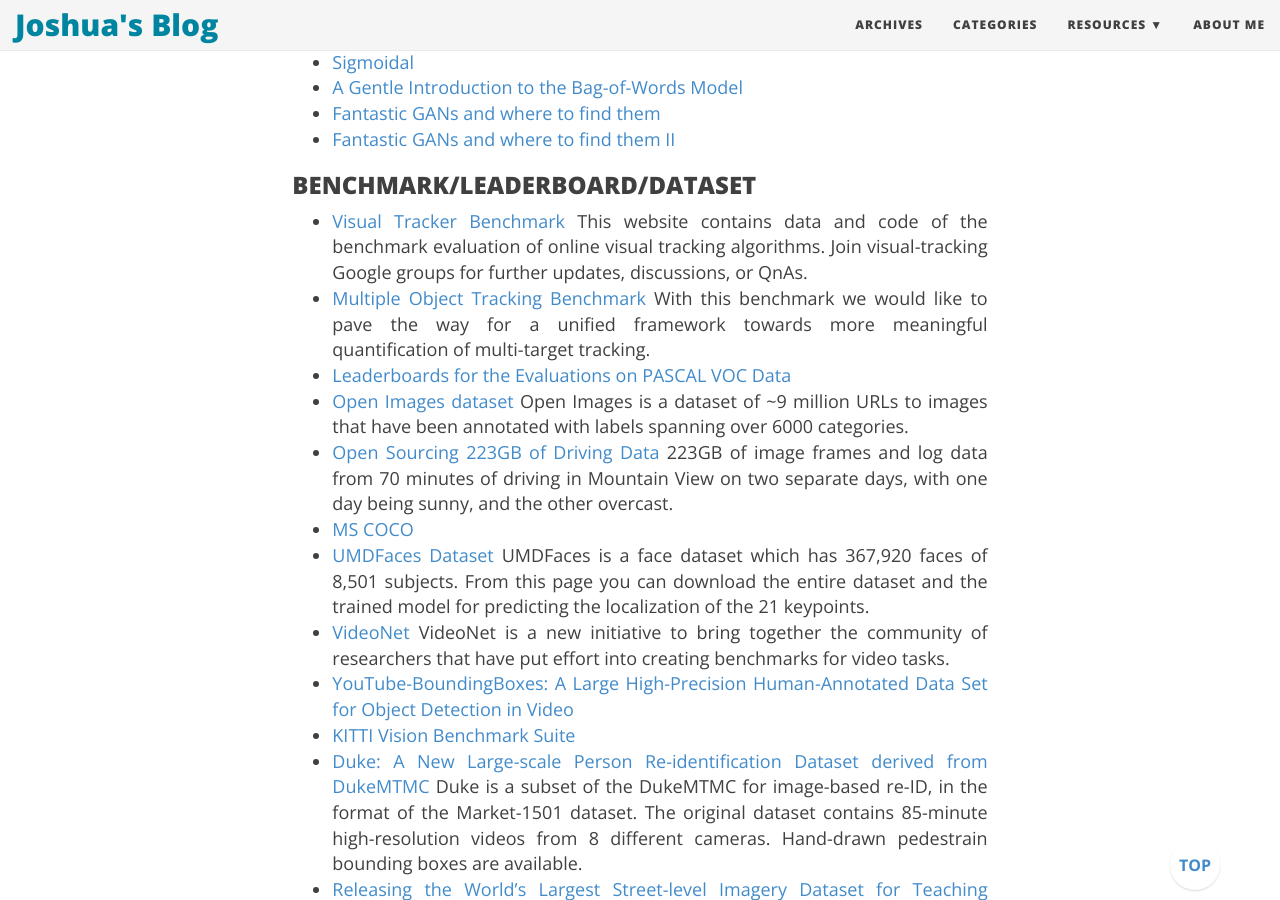
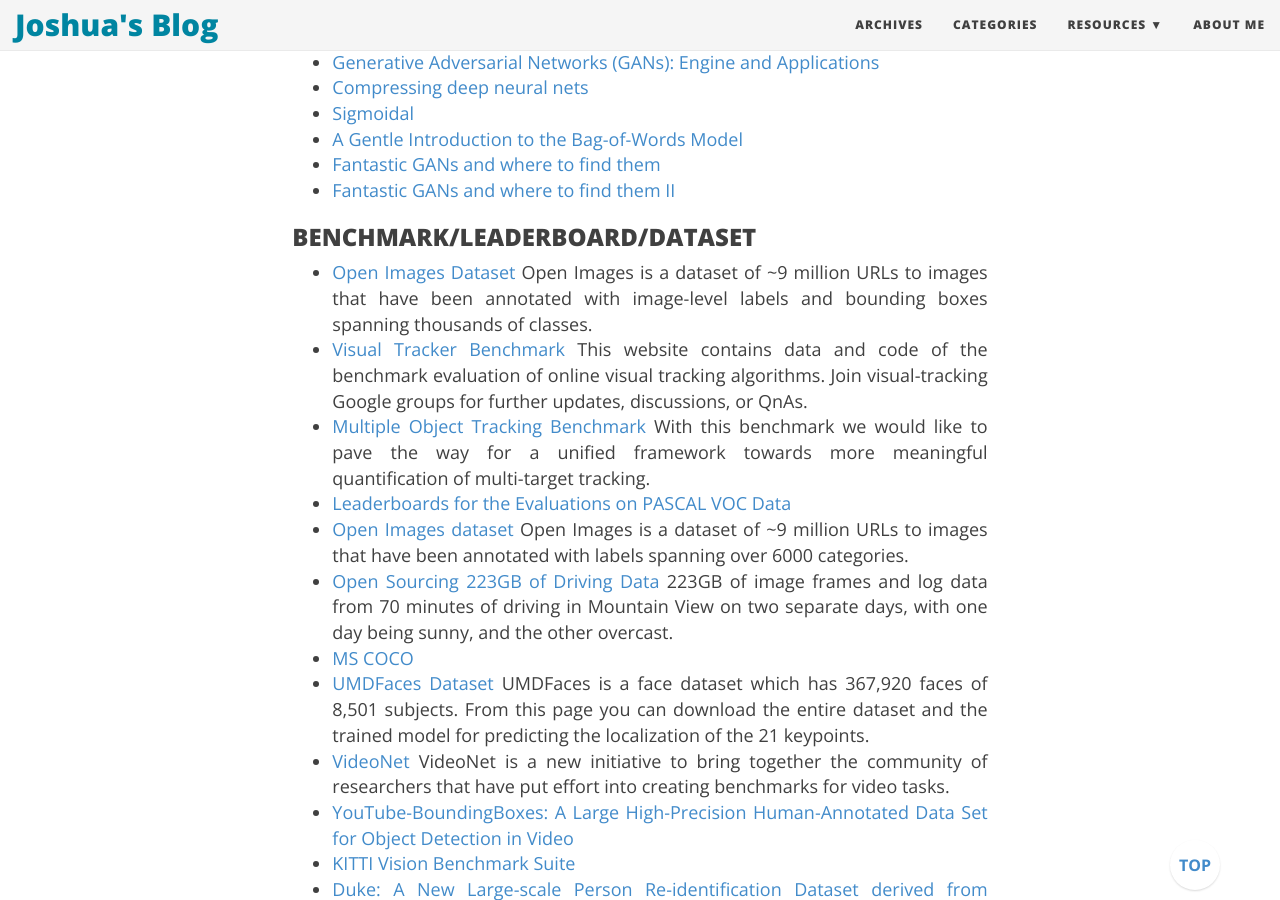
Before and after one commit to joshua19881228/joshua19881228.github.io, a Jekyll site: the page built from _posts/Computer_Vision/2016-08-25-my-jumble-of-computer-vision.md, in a window 1280 px wide and 900 px high, scrolled down 27790 px. Built offline with Jekyll 4.4.1, drawn with Linux system fonts in a browser that asks for light colours; nearby versions of some CDN libraries; comment, search, counter and statistics services are not loaded; some of the changed text lies outside the part shown.

Commit message:
update post

```diff
--- a/_posts/Computer_Vision/2016-08-25-my-jumble-of-computer-vision.md
+++ b/_posts/Computer_Vision/2016-08-25-my-jumble-of-computer-vision.md
@@ -564,6 +564,8 @@
 
 ### PROJECTS ###
 
+* [Neural Network Tools: Converter, Constructor and Analyser](https://github.com//hahnyuan/nn_tools)
+    For caffe, pytorch, tensorflow, draknet and so on.
 * [TensorFlow Examples](https://github.com/aymericdamien/TensorFlow-Examples)
     TensorFlow Tutorial with popular machine learning algorithms implementation. This tutorial was designed for easily diving into TensorFlow, through examples.It is suitable for beginners who want to find clear and concise examples about TensorFlow. For readability, the tutorial includes both notebook and code with explanations.
 * [TensorFlow Tutorials](https://github.com/Hvass-Labs/TensorFlow-Tutorials)
@@ -720,6 +722,8 @@
 
 ### BENCHMARK/LEADERBOARD/DATASET ###
 
+* [Open Images Dataset](https://github.com//openimages/dataset)
+    Open Images is a dataset of ~9 million URLs to images that have been annotated with image-level labels and bounding boxes spanning thousands of classes.
 * [Visual Tracker Benchmark](http://cvlab.hanyang.ac.kr/tracker_benchmark/index.html)
     This website contains data and code of the benchmark evaluation of online visual tracking algorithms. Join visual-tracking Google groups for further updates, discussions, or QnAs.
 * [Multiple Object Tracking Benchmark](https://motchallenge.net/)
```
